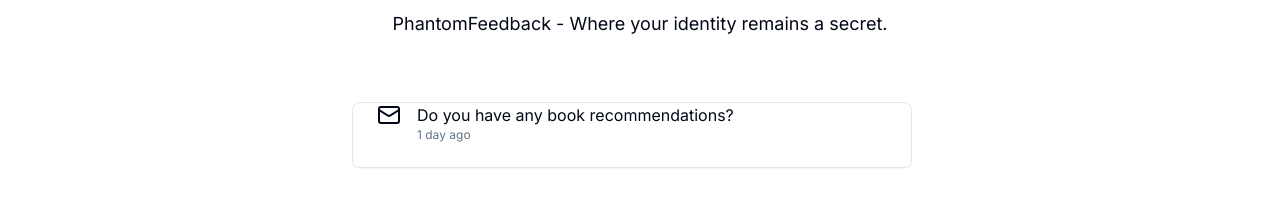
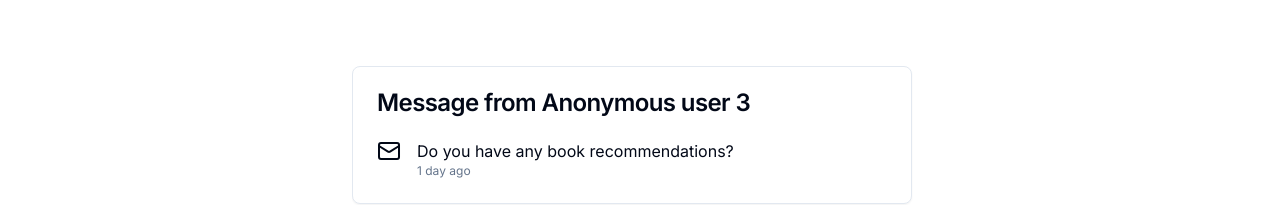
Before and after one commit to kisnagoyal/PhantomFeedback, a Next.js app: page / in a window 1280 px wide. Shown: the part 343-548 px from the top of the page. Built offline with nearby package versions, Linux system fonts and the light colour scheme; no server answers.

Commit message:
final changes and fixed bug

```diff
--- a/src/app/(app)/page.tsx
+++ b/src/app/(app)/page.tsx
@@ -39,9 +39,9 @@ export default function Home() {
             {messages.map((message, index) => (
               <CarouselItem key={index} className="p-4">
                 <Card>
-                  {/* <CardHeader>
-                    <CardTitle>{message.title}</CardTitle>
-                  </CardHeader> */}
+                  <CardHeader>
+                    <CardTitle>Message from Anonymous user {index+1}</CardTitle>
+                  </CardHeader>
                   <CardContent className="flex flex-col md:flex-row items-start space-y-2 md:space-y-0 md:space-x-4">
                     <Mail className="flex-shrink-0" />
                     <div>
```
